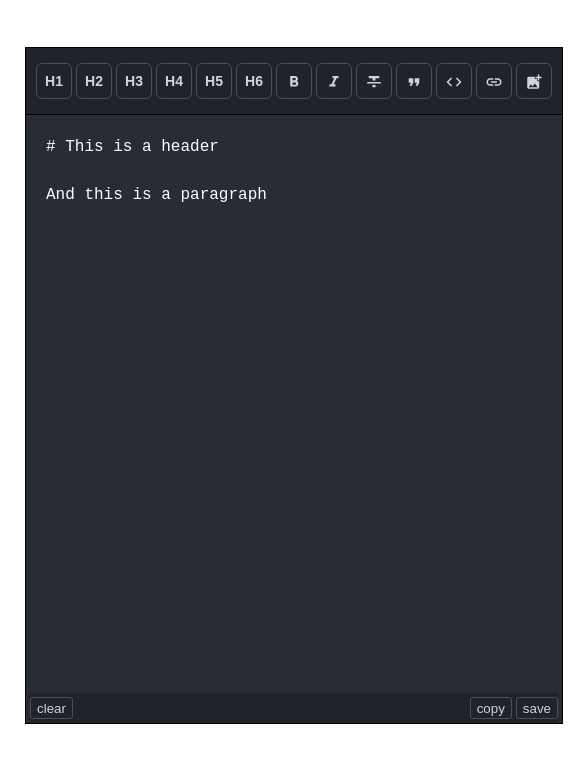
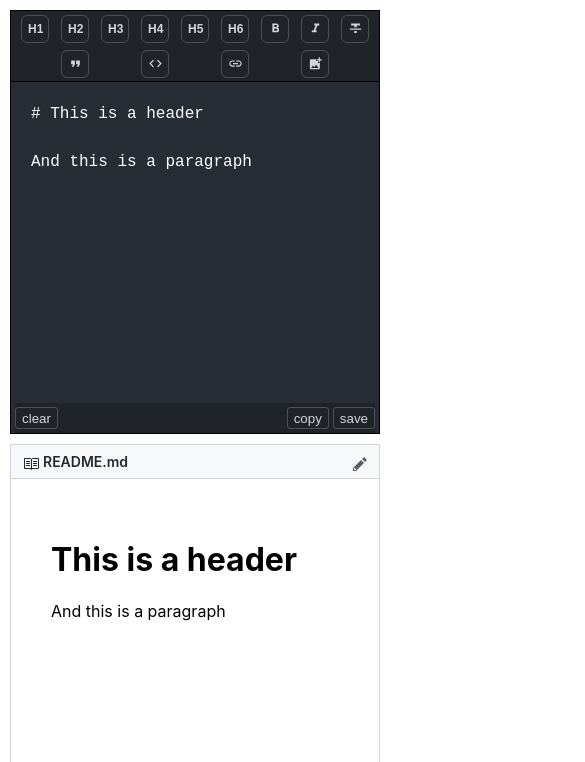
Before and after one commit to LucasLombardo/readme-previewer, a React (Create React App) app: page / in a window 390 px wide. Shown: the top 762 px of the page, 585 px wide, since content can reach past the window. Built offline with nearby package versions, Linux system fonts and the light colour scheme.

Commit message:
improves mobile responsiveness

```diff
--- a/src/App.scss
+++ b/src/App.scss
@@ -1,9 +1,15 @@
 .App {
   background: #20232a;
   display: flex;
+  flex-wrap: wrap;
   height: 100vh;
   width: 100%;
   div {
     flex: 1 1 0;
   }
+  @media only screen and (max-width: 960px) {
+    div {
+      flex: 1 1 600px;
+    }
+  }
 }
--- a/src/Editor.scss
+++ b/src/Editor.scss
@@ -5,12 +5,19 @@
   }
   .edit-box {
     border: 1px solid #000;
-    margin: 8% 25px;
-    height: 80%;
+    margin: 25px 12px 25px 24px;
+    height: 90%;
+    min-height: 350px;
+    min-width: 190px;
     background-color: #282c34;
     color: #fff;
     display: flex;
     flex-direction: column;
+    @media only screen and (max-width: 960px) {
+      margin: 10px;
+      height: 390px;
+      min-height: 50vh;
+    }
     .controls {
       padding: 8px;
       background-color: #20232a;
@@ -38,7 +45,40 @@
         }
         svg {
           margin-top: 5px;
+          height: 18px;
+          width: 18px;
         }
+      }
+      @media only screen and (max-width: 1160px) {
+        padding: 0 4px;
+        .edit-btn {
+          width: 28px;
+          height: 28px;
+          h3 {
+            font-size: 12px;
+          }
+          svg {
+            margin-top: 3px;
+            height: 15px;
+            width: 15px;
+          }
+        }
+      }
+      @media only screen and (max-width: 465px) {
+        flex: 0 0 70px;
+        padding: 0 4px;
+        flex-wrap: wrap;
+        .edit-btn {
+          margin: 2px 6px;
+        }
+      }
+      @media only screen and (max-width: 330px) {
+        .edit-btn {
+          margin: 2px 2px;
+        }
+      }
+      @media only screen and (max-width: 270px) {
+        flex: 0 0 98px;
       }
     }
     .markdown-input {
--- a/src/Elements/Icon.js
+++ b/src/Elements/Icon.js
@@ -29,56 +29,49 @@ export default class Icon extends Component {
         );
       case 'bold':
         return (
-          <svg width="18" height="18" viewBox="0 0 24 24" fill={color}>
+          <svg viewBox="0 0 24 24" fill={color}>
             <path d="M15.6 10.79c.97-.67 1.65-1.77 1.65-2.79 0-2.26-1.75-4-4-4H7v14h7.04c2.09 0 3.71-1.7 3.71-3.79 0-1.52-.86-2.82-2.15-3.42zM10 6.5h3c.83 0 1.5.67 1.5 1.5s-.67 1.5-1.5 1.5h-3v-3zm3.5 9H10v-3h3.5c.83 0 1.5.67 1.5 1.5s-.67 1.5-1.5 1.5z" />
             <path d="M0 0h24v24H0z" fill="none" />
           </svg>
         );
       case 'italic':
         return (
-          <svg width="18" height="18" viewBox="0 0 24 24" fill={color}>
+          <svg viewBox="0 0 24 24" fill={color}>
             <path d="M0 0h24v24H0z" fill="none" />
             <path d="M10 4v3h2.21l-3.42 8H6v3h8v-3h-2.21l3.42-8H18V4z" />
           </svg>
         );
       case 'link':
         return (
-          <svg width="18" height="18" viewBox="0 0 24 24" fill={color}>
+          <svg viewBox="0 0 24 24" fill={color}>
             <path d="M0 0h24v24H0z" fill="none" />
             <path d="M3.9 12c0-1.71 1.39-3.1 3.1-3.1h4V7H7c-2.76 0-5 2.24-5 5s2.24 5 5 5h4v-1.9H7c-1.71 0-3.1-1.39-3.1-3.1zM8 13h8v-2H8v2zm9-6h-4v1.9h4c1.71 0 3.1 1.39 3.1 3.1s-1.39 3.1-3.1 3.1h-4V17h4c2.76 0 5-2.24 5-5s-2.24-5-5-5z" />
           </svg>
         );
       case 'image':
         return (
-          <svg width="18" height="18" viewBox="0 0 24 24" fill={color}>
+          <svg viewBox="0 0 24 24" fill={color}>
             <path d="M19 7v2.99s-1.99.01-2 0V7h-3s.01-1.99 0-2h3V2h2v3h3v2h-3zm-3 4V8h-3V5H5c-1.1 0-2 .9-2 2v12c0 1.1.9 2 2 2h12c1.1 0 2-.9 2-2v-8h-3zM5 19l3-4 2 3 3-4 4 5H5z" />
             <path d="M0 0h24v24H0z" fill="none" />
           </svg>
         );
       case 'quotes':
         return (
-          <svg width="18" height="18" viewBox="0 0 24 24" fill={color}>
+          <svg viewBox="0 0 24 24" fill={color}>
             <path d="M6 17h3l2-4V7H5v6h3zm8 0h3l2-4V7h-6v6h3z" />
-            <path d="M0 0h24v24H0z" fill="none" />
-          </svg>
-        );
-      case 'hr':
-        return (
-          <svg width="18" height="18" viewBox="0 0 24 24" fill={color}>
-            <path d="M19 13H5v-2h14v2z" />
             <path d="M0 0h24v24H0z" fill="none" />
           </svg>
         );
       case 'code':
         return (
-          <svg width="18" height="18" viewBox="0 0 24 24" fill={color}>
+          <svg viewBox="0 0 24 24" fill={color}>
             <path fill="none" d="M0 0h24v24H0V0z" />
             <path d="M9.4 16.6L4.8 12l4.6-4.6L8 6l-6 6 6 6 1.4-1.4zm5.2 0l4.6-4.6-4.6-4.6L16 6l6 6-6 6-1.4-1.4z" />
           </svg>
         );
       case 'strikethrough':
         return (
-          <svg width="18" height="18" fill={color} viewBox="0 0 24 24">
+          <svg fill={color} viewBox="0 0 24 24">
             <path d="M0 0h24v24H0z" fill="none" />
             <path d="M10 19h4v-3h-4v3zM5 4v3h5v3h4V7h5V4H5zM3 14h18v-2H3v2z" />
           </svg>
--- a/src/Preview.scss
+++ b/src/Preview.scss
@@ -2,10 +2,17 @@
   background: #fff;
   .readme {
     border: 1px solid #d1d5da;
-    margin: 8% 25px;
-    height: 80%;
+    margin: 25px 24px 25px 12px;
+    height: 90%;
+    min-height: 350px;
+    min-width: 190px;
     display: flex;
     flex-direction: column;
+    @media only screen and (max-width: 960px) {
+      margin: 0 10px 10px 10px;
+      height: 400px;
+      min-height: 230px;
+    }
   }
 
   .top-bar {
```
